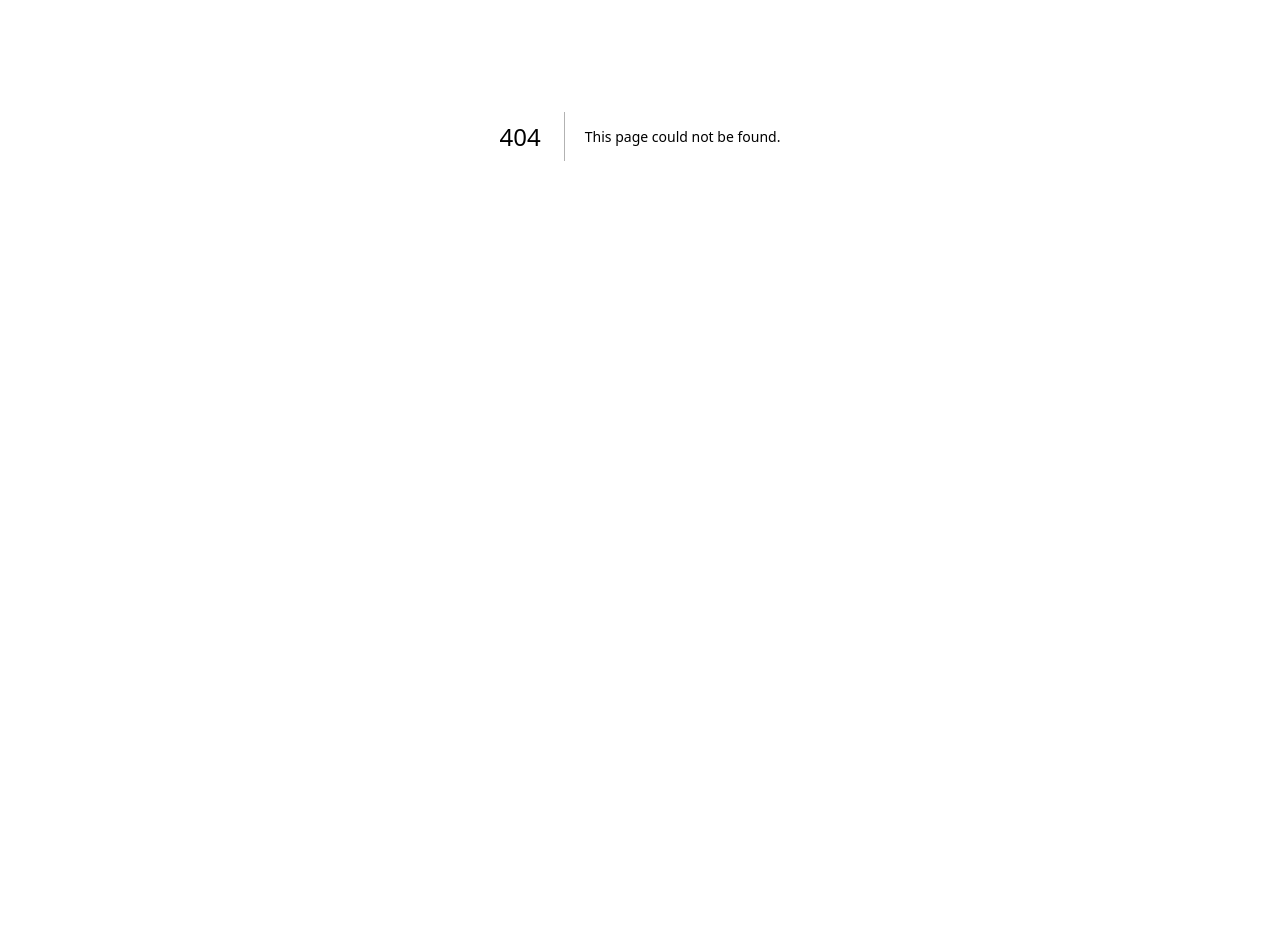
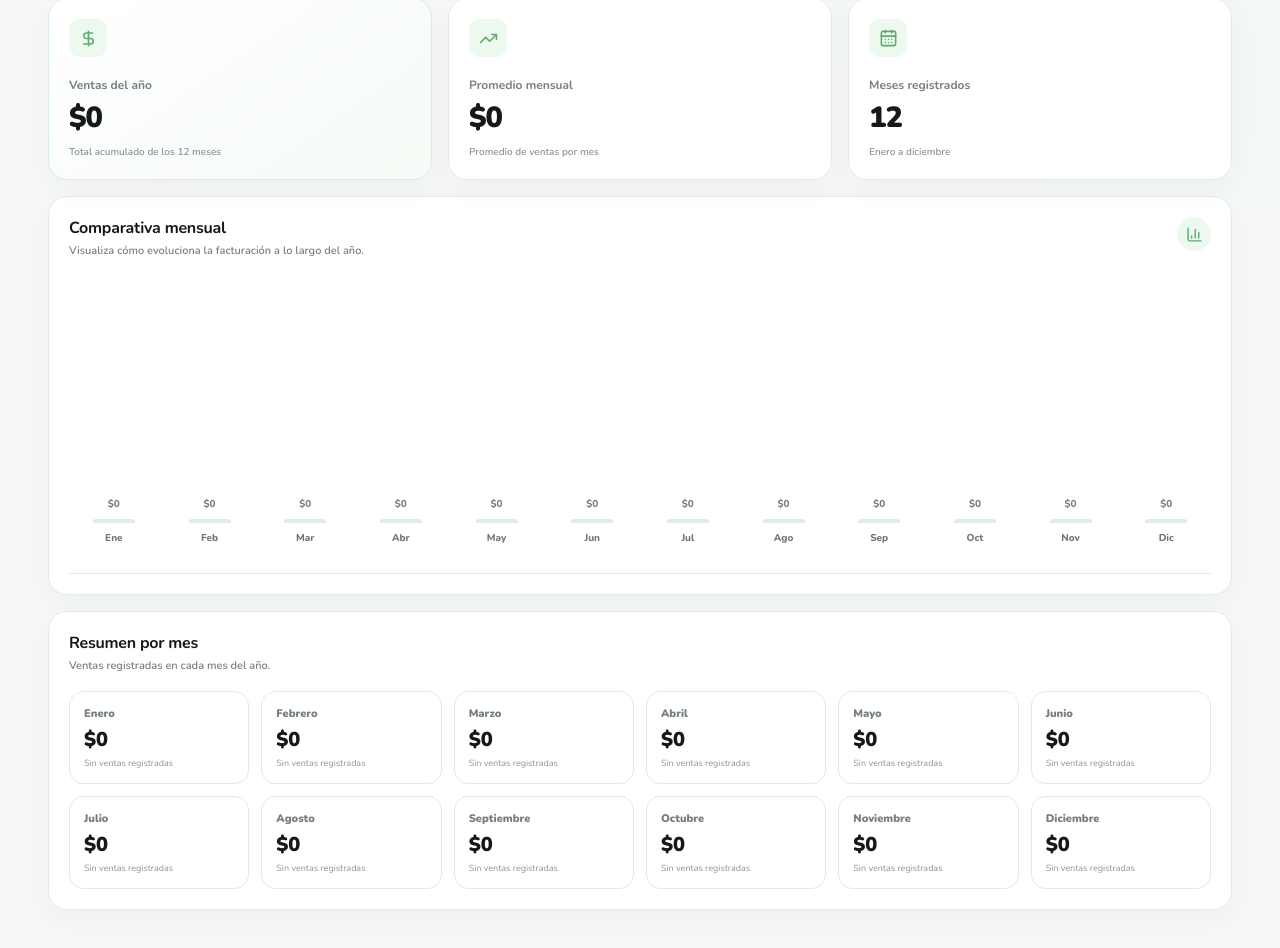
Before and after one commit to MarbellSantana/CityPhone, a Next.js app: page /reportes in a window 1280 px wide. Before the commit this address had no page. Shown: the part 264-1212 px from the top of the page. Before the commit the page ends 800 px from the top, so only its background shows below. Built offline with nearby package versions, Linux system fonts and the light colour scheme.

Commit message:
Create monthly reports comparison page

```diff
--- /dev/null
+++ b/app/reportes/page.tsx
@@ -0,0 +1,48 @@
+"use client";
+
+import { BarChart3, CalendarDays, DollarSign, TrendingUp } from "lucide-react";
+import AppShell from "../components/AppShell";
+
+const meses = ["Enero", "Febrero", "Marzo", "Abril", "Mayo", "Junio", "Julio", "Agosto", "Septiembre", "Octubre", "Noviembre", "Diciembre"];
+const valores = meses.map((mes) => ({ mes, total: 0 }));
+
+export default function ReportesPage() {
+  const max = Math.max(...valores.map((item) => item.total), 1);
+  const totalAnual = valores.reduce((acc, item) => acc + item.total, 0);
+  const promedio = totalAnual / 12;
+
+  return <AppShell title="Meses y reportes" subtitle="Compara el rendimiento del local mes a mes durante el año." active="Meses y reportes">
+    <section className="kpis page-kpis">
+      <div className="card kpi-card"><div className="kpi-top"><span className="icon-box"><DollarSign size={19}/></span></div><div className="kpi-label">Ventas del año</div><div className="kpi-value">$0</div><div className="kpi-foot">Total acumulado de los 12 meses</div></div>
+      <div className="card kpi-card"><div className="kpi-top"><span className="icon-box"><TrendingUp size={19}/></span></div><div className="kpi-label">Promedio mensual</div><div className="kpi-value">${promedio.toLocaleString("es-AR")}</div><div className="kpi-foot">Promedio de ventas por mes</div></div>
+      <div className="card kpi-card"><div className="kpi-top"><span className="icon-box"><CalendarDays size={19}/></span></div><div className="kpi-label">Meses registrados</div><div className="kpi-value">12</div><div className="kpi-foot">Enero a diciembre</div></div>
+    </section>
+
+    <section className="card section-gap">
+      <div className="card-heading"><div><h2>Comparativa mensual</h2><p>Visualiza cómo evoluciona la facturación a lo largo del año.</p></div><span className="warning-circle" style={{ background: "var(--green-soft)", color: "var(--green-dark)" }}><BarChart3 size={17}/></span></div>
+      <div style={{ marginTop: 26, overflowX: "auto" }}>
+        <div style={{ minWidth: 760, height: 290, display: "flex", alignItems: "flex-end", gap: 14, borderBottom: "1px solid var(--border)", padding: "10px 4px 28px" }}>
+          {valores.map((item) => {
+            const height = item.total === 0 ? 4 : Math.max(8, (item.total / max) * 210);
+            return <div key={item.mes} style={{ flex: 1, minWidth: 42, display: "flex", flexDirection: "column", alignItems: "center", justifyContent: "flex-end", height: "100%", gap: 8 }}>
+              <span style={{ fontSize: 10, fontWeight: 800, color: "var(--muted)" }}>${item.total.toLocaleString("es-AR")}</span>
+              <div style={{ width: "70%", maxWidth: 42, height, borderRadius: "9px 9px 3px 3px", background: item.total === 0 ? "#dcefe0" : "var(--green-dark)", minHeight: 4 }} />
+              <span style={{ fontSize: 10, fontWeight: 800, color: "#6e7872", whiteSpace: "nowrap" }}>{item.mes.slice(0, 3)}</span>
+            </div>;
+          })}
+        </div>
+      </div>
+    </section>
+
+    <section className="card section-gap">
+      <div className="card-heading"><div><h2>Resumen por mes</h2><p>Ventas registradas en cada mes del año.</p></div></div>
+      <div style={{ display: "grid", gridTemplateColumns: "repeat(auto-fit, minmax(170px, 1fr))", gap: 12, marginTop: 18 }}>
+        {valores.map((item) => <div key={item.mes} style={{ border: "1px solid var(--border)", borderRadius: 14, padding: 14, background: "#fff" }}>
+          <div style={{ fontSize: 11, fontWeight: 900, color: "var(--muted)" }}>{item.mes}</div>
+          <div style={{ marginTop: 5, fontSize: 20, fontWeight: 900 }}>${item.total.toLocaleString("es-AR")}</div>
+          <div style={{ marginTop: 4, fontSize: 9, color: "#8b958f" }}>Sin ventas registradas</div>
+        </div>)}
+      </div>
+    </section>
+  </AppShell>;
+}
```
